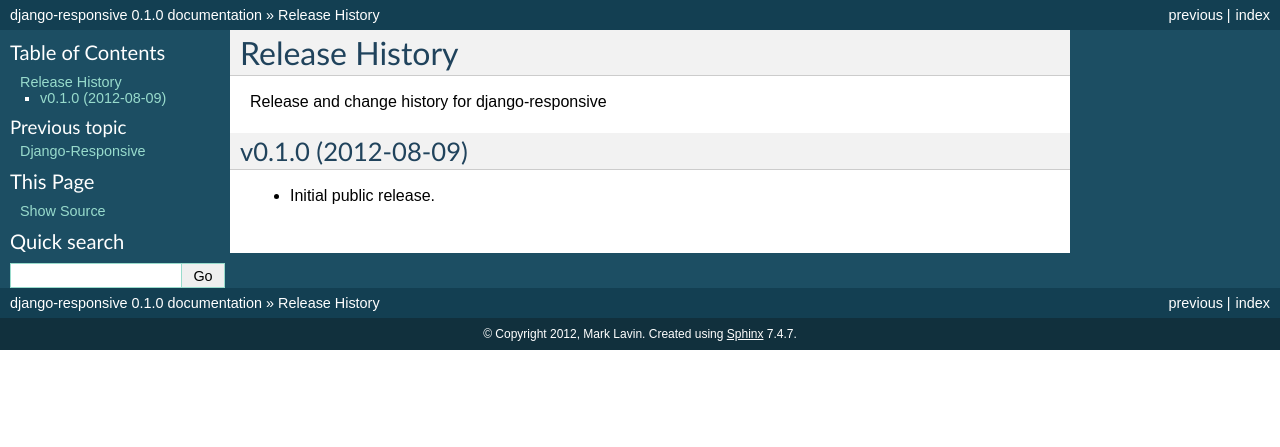
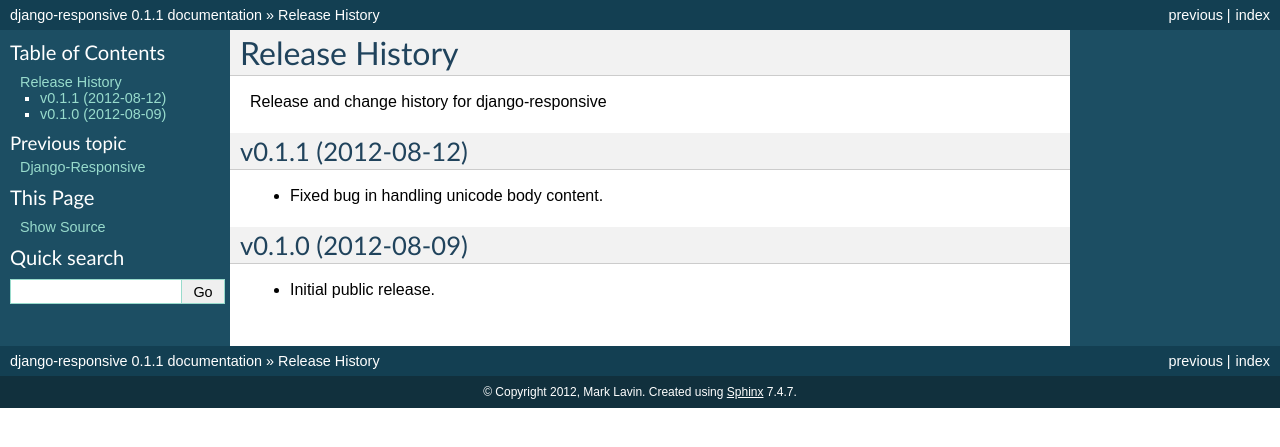
Before and after one commit to mlavin/django-responsive, a Sphinx documentation site: the page built from docs/releases.rst, in a window 1280 px wide. Shown: the top 447 px of the page. Built offline with Sphinx 7.4.7, drawn with Linux system fonts in a browser that asks for light colours.

Commit message:
Release note a version bump.

```diff
--- a/docs/conf.py
+++ b/docs/conf.py
@@ -50,7 +50,7 @@
 # The short X.Y version.
 version = '0.1'
 # The full version, including alpha/beta/rc tags.
-release = '0.1.0'
+release = '0.1.1'
 
 # The language for content autogenerated by Sphinx. Refer to documentation
 # for a list of supported languages.
--- a/docs/releases.rst
+++ b/docs/releases.rst
@@ -4,6 +4,12 @@
 Release and change history for django-responsive
 
 
+v0.1.1 (2012-08-12)
+------------------------------------
+
+- Fixed bug in handling unicode body content.
+
+
 v0.1.0 (2012-08-09)
 ------------------------------------
 
--- a/responsive/__init__.py
+++ b/responsive/__init__.py
@@ -1,3 +1,3 @@
 "Utilities for building responsive websites in Django."
 
-__version__ = '0.1.0'
+__version__ = '0.1.1'
```
